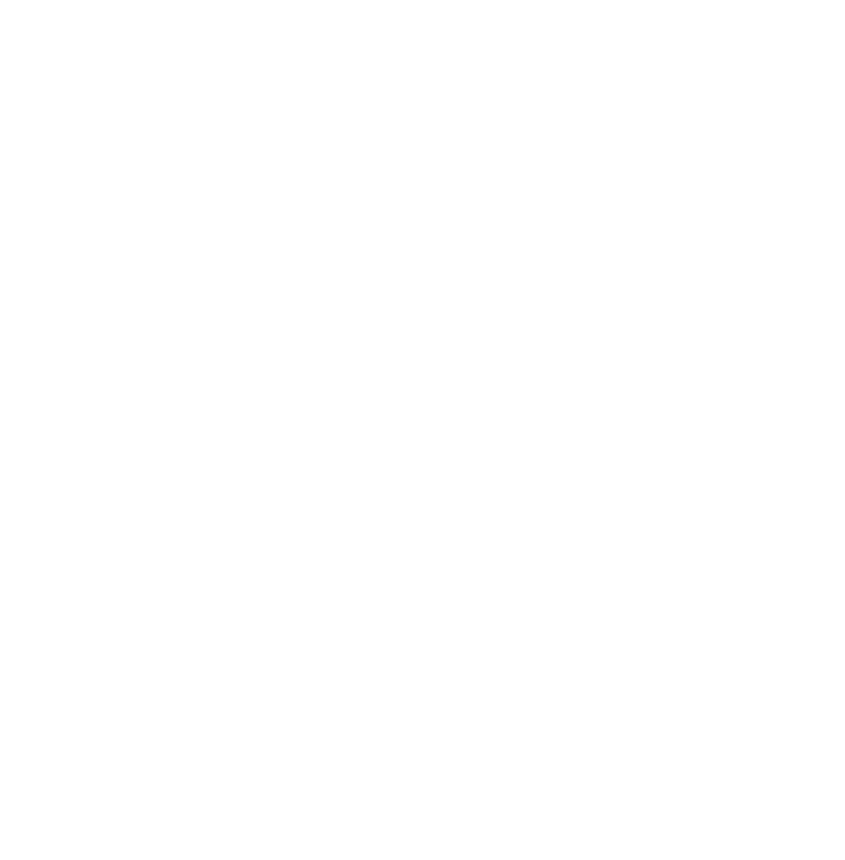
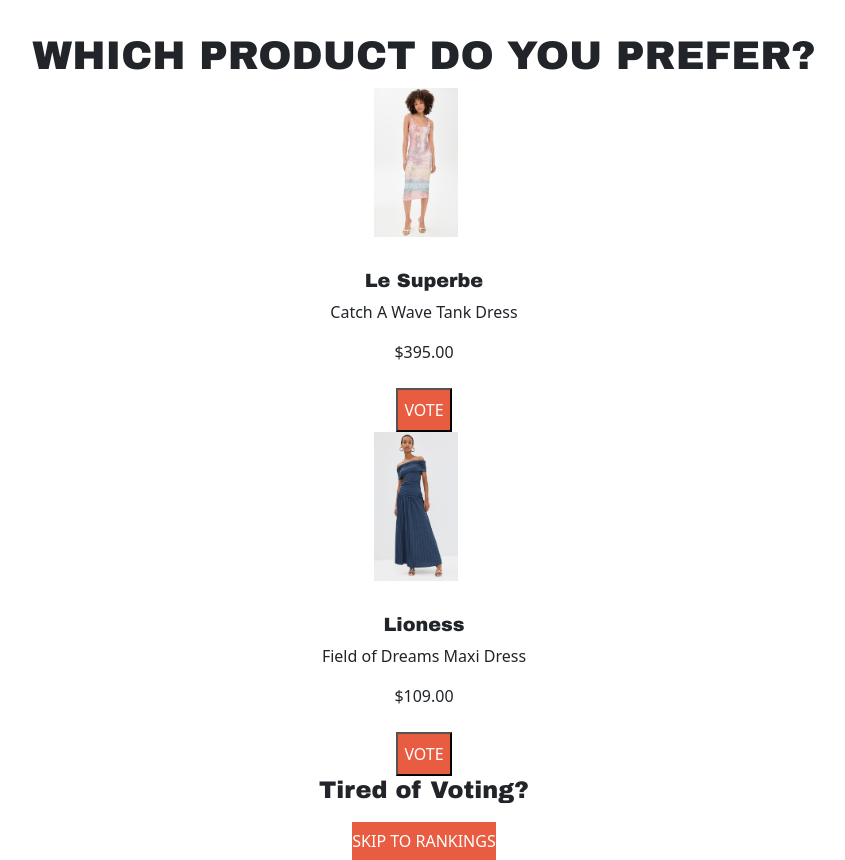
Before and after one commit to Crowdbop-ai/React_website, a React (Vite) app: page /voting in a window 1280 px wide. Before the commit this address had no page. Shown: the whole page, without its empty margins (216-1061 px from the left). Before the commit the page ends 800 px from the top, so only its background shows below. Built offline with nearby package versions, Linux system fonts and the light colour scheme.

Commit message:
voting component

```diff
--- a/package.json
+++ b/package.json
@@ -10,12 +10,12 @@
     "preview": "vite preview"
   },
   "dependencies": {
+    "bootstrap": "^5.3.3",
     "react": "^19.0.0",
+    "react-bootstrap": "^2.10.2",
     "react-dom": "^19.0.0",
-    "bootstrap": "^5.3.3",
-    "react-bootstrap": "^2.10.2",
     "react-router": "^6.23.1",
-    "react-router-dom": "^6.23.1"
+    "react-router-dom": "^6.29.0"
   },
   "devDependencies": {
     "@eslint/js": "^9.19.0",
--- a/src/content/CrowdbopHome.jsx
+++ b/src/content/CrowdbopHome.jsx
@@ -1,9 +1,40 @@
-import React, { memo } from "react"
+import React, { memo } from "react";
+import { Link } from "react-router-dom";
 
-function CrowdbopHome () {
-    return <>
-        <h1>Welcome to Crowdbop !</h1>
-    </>
+function CrowdbopHome() {
+  return (
+    <div className="max-w-6xl mx-auto px-4 py-12">
+      <h1 className="text-4xl font-bold text-center mb-8">
+        Welcome to CrowdBop
+      </h1>
+
+      <div className="text-center mb-12">
+        <p className="text-lg mb-8">
+          Help us discover the most popular items by voting on your favorites!
+          Your opinions shape our collection.
+        </p>
+
+        <Link
+          to="/voting"
+          className="block bg-orange text-[#E85C41] px-12 py-5
+    font-bold text-2xl uppercase tracking-wider hover:text-[#D54E35]
+    transition-colors rounded border-2 border-[#E85C41] mt-16 relative"
+        >
+          Start Voting Now
+        </Link>
+      </div>
+
+      <div className="bg-gray-100 p-8 rounded-lg">
+        <h2 className="text-2xl font-bold mb-4">How It Works</h2>
+        <ol className="list-decimal pl-5 space-y-3">
+          <li>Vote between pairs of products from ShopBop's catalog</li>
+          <li>Each vote helps us determine which products are most popular</li>
+          <li>View the rankings to see which items are trending</li>
+          <li>Discover new favorites you might have missed</li>
+        </ol>
+      </div>
+    </div>
+  );
 }
 
 export default memo(CrowdbopHome);
--- /dev/null
+++ b/src/content/CrowdbopVoting.jsx
@@ -0,0 +1,128 @@
+import React, { useState } from "react";
+import { Link } from "react-router-dom";
+
+// Import images
+import londonJeans from "../assets/london_jeans.jpg";
+import pennyUtility from "../assets/penny_utility_pants.jpg";
+import maxiDress from "../assets/field_of_dreams_maxi_dress.jpg";
+import sneakers from "../assets/cloud_6_sneakers.jpg";
+import tankDress from "../assets/catch_a_wave_tank_dress.jpg";
+
+const CrowdbopVoting = () => {
+  // Sample product data with imported images
+  const [products] = useState([
+    {
+      id: 1,
+      brand: "Le Superbe",
+      name: "Catch A Wave Tank Dress",
+      price: 395.0,
+      image: tankDress,
+    },
+    {
+      id: 2,
+      brand: "Lioness",
+      name: "Field of Dreams Maxi Dress",
+      price: 109.0,
+      image: maxiDress,
+    },
+    {
+      id: 3,
+      brand: "On",
+      name: "Cloud 6 Sneakers",
+      price: 139.95,
+      image: sneakers,
+    },
+    {
+      id: 4,
+      brand: "Frame",
+      name: "London Jeans",
+      price: 248.0,
+      image: londonJeans,
+    },
+    {
+      id: 5,
+      brand: "AG",
+      name: "Penny Utility Pants",
+      price: 225.0,
+      image: pennyUtility,
+    },
+  ]);
+
+  // Track which products we're currently displaying
+  const [currentPair, setCurrentPair] = useState([0, 1]);
+  const [votes, setVotes] = useState({});
+
+  const handleVote = (productId) => {
+    // Update votes
+    setVotes((prev) => ({
+      ...prev,
+      [productId]: (prev[productId] || 0) + 1,
+    }));
+
+    // Move to next pair - for simplicity, just cycle through the products
+    setCurrentPair((prevPair) => {
+      const nextIndex1 = (prevPair[0] + 2) % products.length;
+      const nextIndex2 = (prevPair[1] + 2) % products.length;
+
+      // Make sure we don't show the same product twice
+      return nextIndex1 === nextIndex2
+        ? [nextIndex1, (nextIndex1 + 1) % products.length]
+        : [nextIndex1, nextIndex2];
+    });
+  };
+
+  return (
+    <div className="max-w-4xl mx-auto px-4 py-8">
+      <h1 className="text-4xl font-bold text-center mb-12">
+        WHICH PRODUCT DO YOU PREFER?
+      </h1>
+
+      <div className="flex justify-center space-x-12 mb-16">
+        {currentPair.map((index) => {
+          const product = products[index];
+          return (
+            <div
+              key={product.id}
+              className="flex flex-col items-center text-center"
+            >
+              <img
+                src={product.image}
+                alt={product.name}
+                className="w-full object-contain mb-4"
+              />
+
+              <div className="text-center mt-2 mb-4">
+                <h3 className="font-bold">{product.brand}</h3>
+                <p>{product.name}</p>
+                <p className="mt-1">${product.price.toFixed(2)}</p>
+              </div>
+
+              <button
+                onClick={() => handleVote(product.id)}
+                style={{ backgroundColor: "#E85C41" }}
+                className="text-white px-12 py-2
+                           font-bold uppercase tracking-wider w-full md:w-auto"
+              >
+                VOTE
+              </button>
+            </div>
+          );
+        })}
+      </div>
+
+      <div className="text-center mt-16">
+        <h2 className="text-3xl font-bold mb-4">Tired of Voting?</h2>
+        <Link
+          to="/rankings"
+          style={{ backgroundColor: "#E85C41" }}
+          className="text-white px-12 py-2
+                           font-bold uppercase tracking-wider w-full md:w-auto"
+        >
+          SKIP TO RANKINGS
+        </Link>
+      </div>
+    </div>
+  );
+};
+
+export default CrowdbopVoting;
--- a/src/structural/CrowdbopApp.jsx
+++ b/src/structural/CrowdbopApp.jsx
@@ -1,13 +1,11 @@
-import React, { useEffect, useState } from 'react';
-import { BrowserRouter, Route, Routes } from 'react-router-dom';
-import CrowdbopLayout from './CrowdbopLayout';
-import CrowdbopHome from '../content/CrowdbopHome';
-import CrowdbopRankings from '../content/CrowdbopRankings';
-
+import React, { useEffect, useState } from "react";
+import { BrowserRouter, Route, Routes } from "react-router-dom";
+import CrowdbopLayout from "./CrowdbopLayout";
+import CrowdbopHome from "../content/CrowdbopHome";
+import CrowdbopRankings from "../content/CrowdbopRankings";
+import CrowdbopVoting from "../content/CrowdbopVoting";
 
 function CrowdbopApp() {
-
-
   return (
     <BrowserRouter>
       <Routes>
@@ -15,6 +13,7 @@
           {/*  Add a "home route" */}
           <Route index element={<CrowdbopHome />} />
           <Route path="/rankings" element={<CrowdbopRankings />}></Route>
+          <Route path="/voting" element={<CrowdbopVoting />}></Route>
           {/* TODO: Add a route for each page */}
           {/* TODO: Add a route to match with * for all other paths */}
           {/* <Route path="*" element={?} /> */}
```
Also changed, not shown: 1 other file (tests, documents, lock files or other folders). Lines whose indentation alone changed are shown as unchanged.
